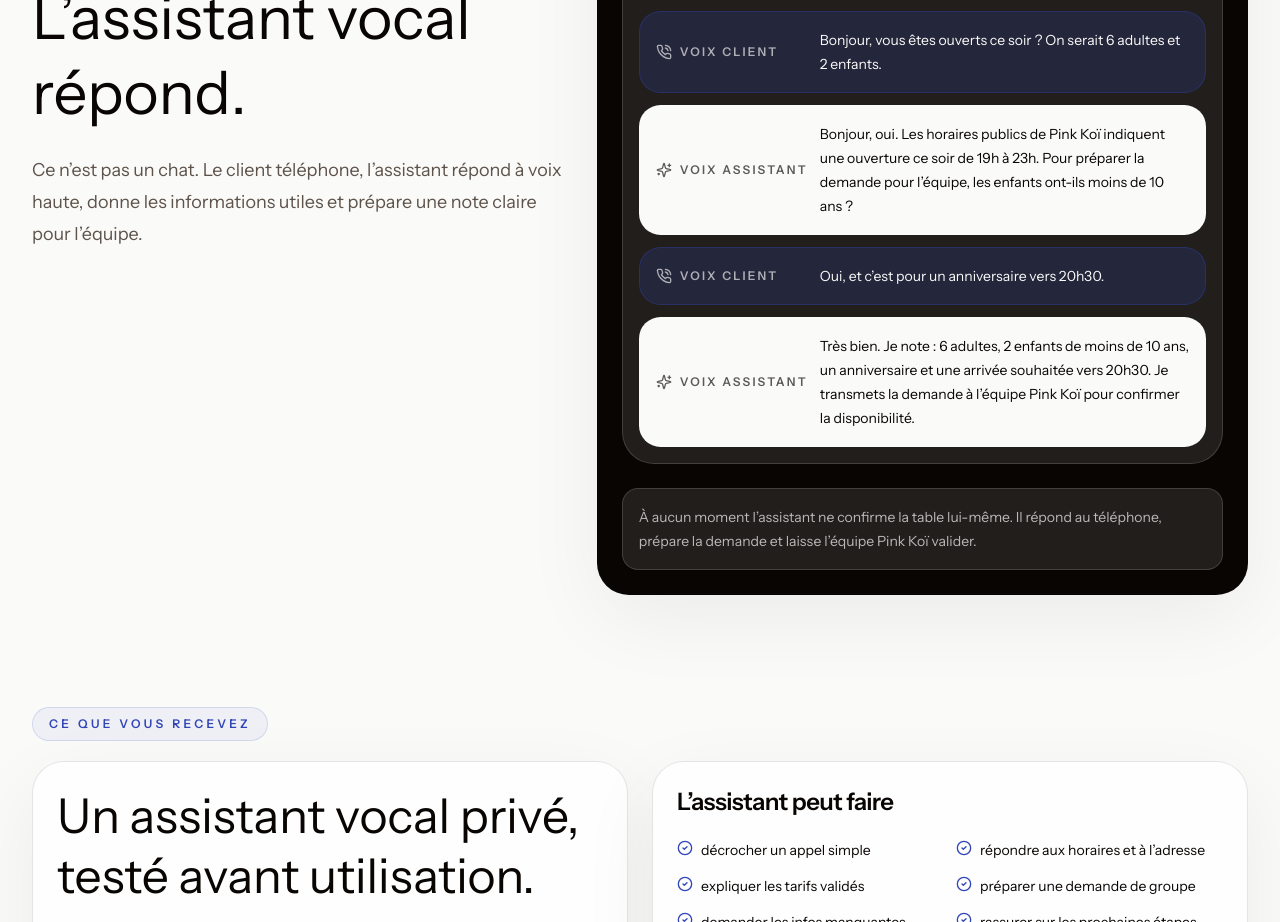
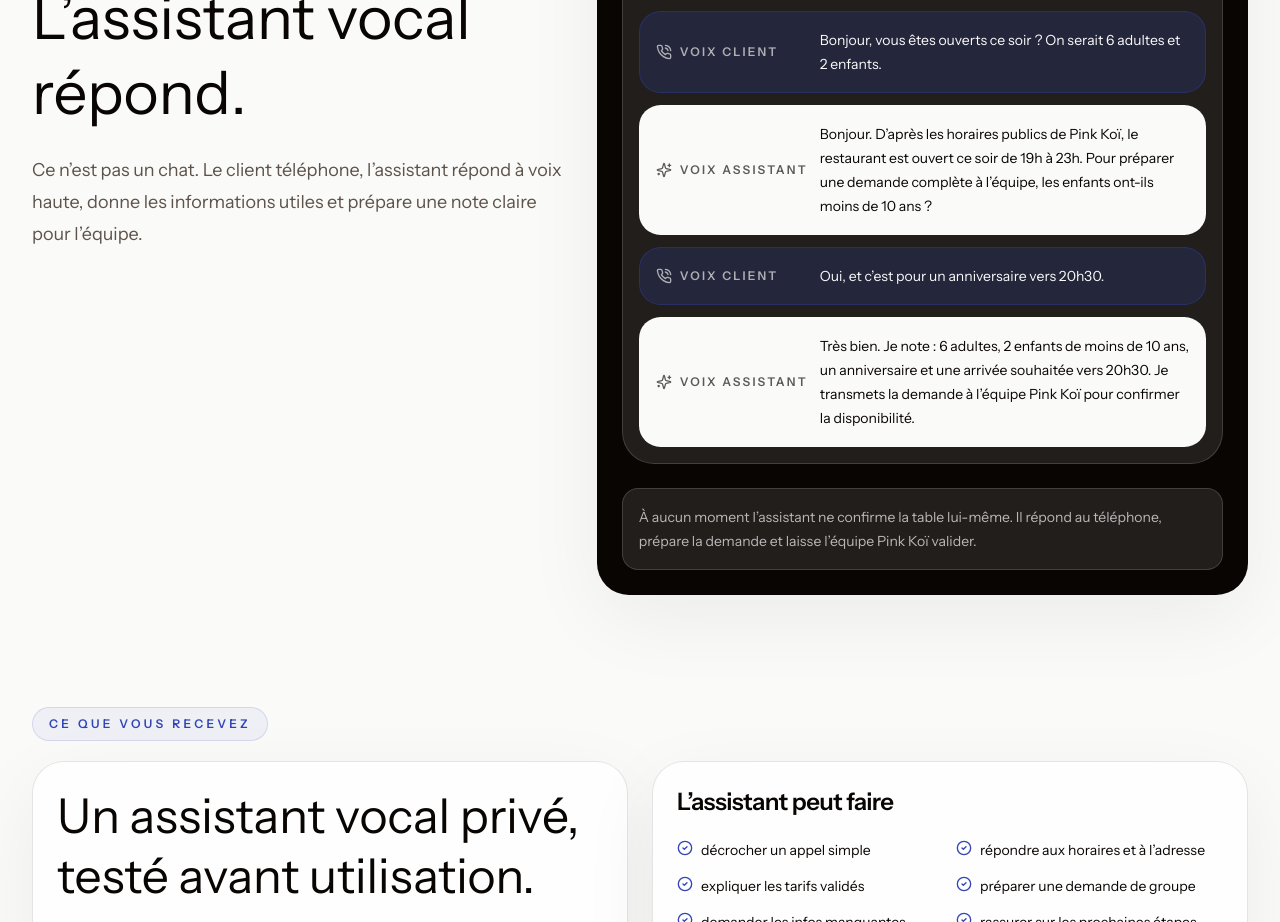
Before and after one commit to suteiku/decroche-agency-landing, a Next.js app: page /audit/assistant-vocal-restaurant in a window 1280 px wide. Shown: the part 2540-3462 px from the top of the page. Built offline with nearby package versions, Linux system fonts and the light colour scheme.

Commit message:
fix: remove filler from Pink Koi call demo

```diff
--- a/app/audit/assistant-vocal-restaurant/page.tsx
+++ b/app/audit/assistant-vocal-restaurant/page.tsx
@@ -100,7 +100,7 @@ const callLines = [
   },
   {
     speaker: "Assistant vocal",
-    text: "Bonjour, oui. Les horaires publics de Pink Koï indiquent une ouverture ce soir de 19h à 23h. Pour préparer la demande pour l’équipe, les enfants ont-ils moins de 10 ans ?",
+    text: "Bonjour. D’après les horaires publics de Pink Koï, le restaurant est ouvert ce soir de 19h à 23h. Pour préparer une demande complète à l’équipe, les enfants ont-ils moins de 10 ans ?",
   },
   {
     speaker: "Client",
```
